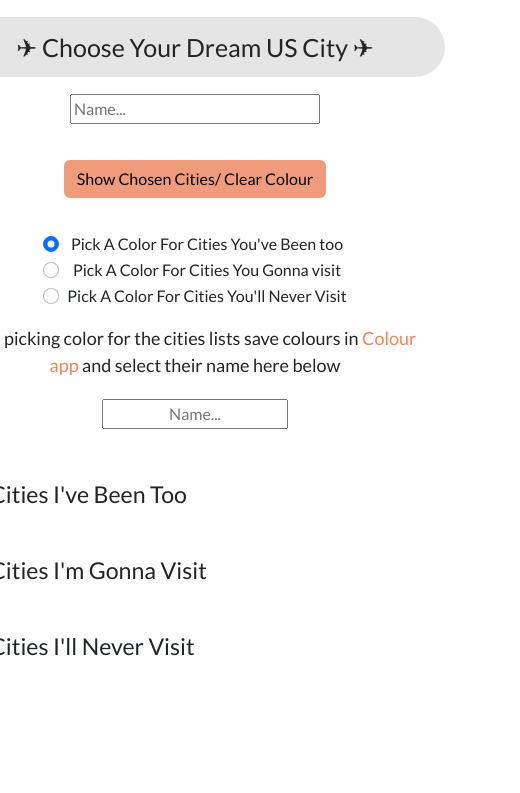
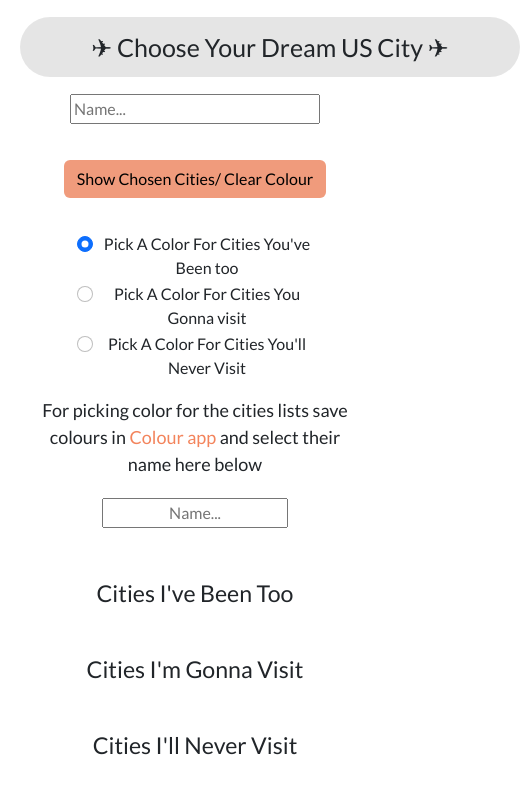
Before and after one commit to naveshifroni/TS-Project, a plain HTML site: page cities2.html in a window 390 px wide. Shown: the part 59-852 px from the top of the page, 520 px wide, since content can reach past the window. Drawn offline with nearby package versions, Linux system fonts and the light colour scheme.

Commit message:
Changed responsivity

```diff
--- a/cities2.html
+++ b/cities2.html
@@ -60,14 +60,14 @@
 <!--  ex cities -->
 <div class="full d-flex justify-content-center text-center">
 
-  <div class="full__page_container">
+  <div class="full__page_container  container">
 
 
 
 
 
 
-    <h1 class="heading"> ✈  Choose Your Dream US City ✈   </h1>
+    <h1 class="heading container"> ✈  Choose Your Dream US City ✈   </h1>
 
       <article class="auto-complete-form d-flex align-items-center justify-content-center">
 
@@ -119,7 +119,7 @@
     <div class="chosen-city-name" id="chosen-city-name"></div>
 
 
-   <div class="container d-flex flex-wrap">
+   <div class="container d-flex flex-wrap justify-content-center">
 
     <div id="visited" class="m-3"> <h3> Cities I've Been Too </h3>
     <ul id="visited-ul">
```
